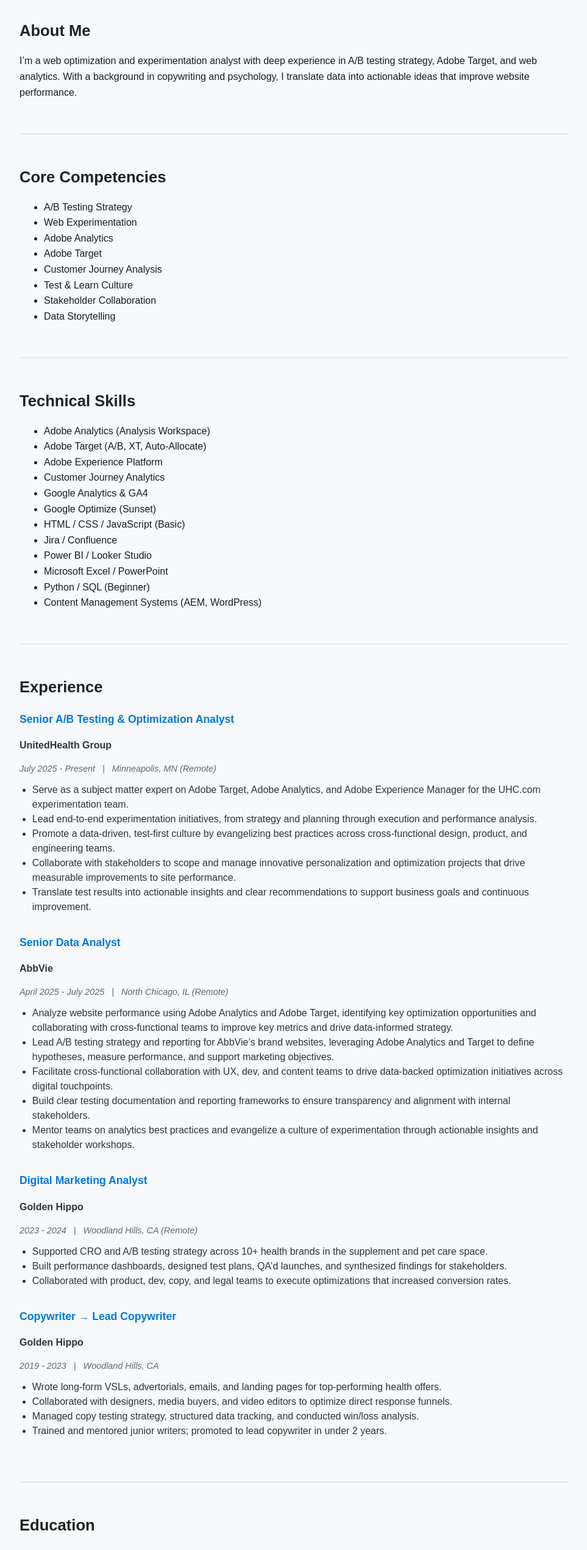
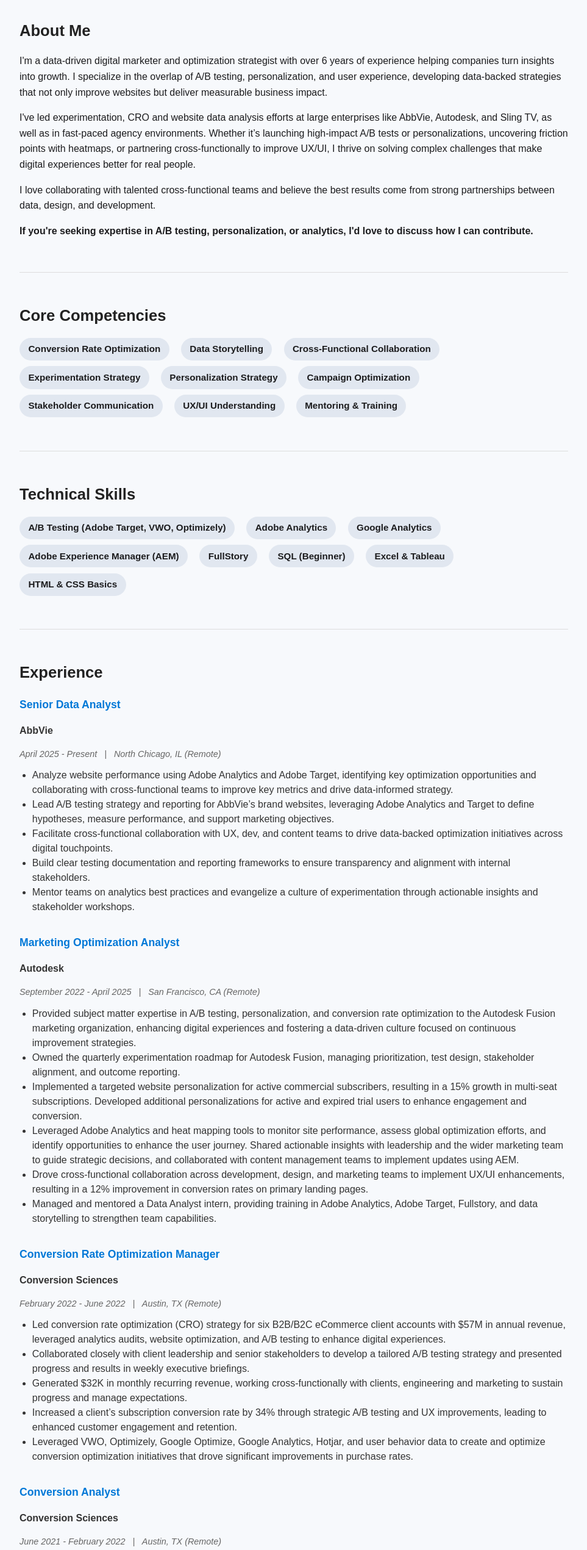
Before and after one commit to Kamschulte/lyndonkamschulte.github.io, a plain HTML site: page index.html in a window 1280 px wide. Shown: the part 240-2781 px from the top of the page at 61% size, without its empty margins (158-1121 px from the left). Drawn offline with Linux system fonts and the light colour scheme.

Commit message:
Update index.html

```diff
--- a/index.html
+++ b/index.html
@@ -12,7 +12,7 @@
 </script>
   <meta charset="UTF-8" />
   <meta name="viewport" content="width=device-width, initial-scale=1" />
-  <title>Lyndon Kamschulte | Senior A/B Testing & Optimization Analyst</title>
+  <title>Lyndon Kamschulte | Marketing Analyst</title>
   <link rel="icon" type="image/png" href="/favicon.png">
   <link rel="stylesheet" href="style.css" />
 </head>
@@ -26,7 +26,7 @@
     <div class="header-content">
       <div class="header-info">
         <h1>Lyndon Kamschulte</h1>
-        <p><strong>Senior A/B Testing & Optimization Analyst</strong><br />Web Optimization, A/B Testing and Analytics</p>
+        <p><strong>Senior Marketing Analyst</strong><br />Web Optimization, A/B Testing and Analytics</p>
       </div>
       <div class="header-actions">
         <a
@@ -57,42 +57,57 @@
   </header>
 
   <main>
-    <section id="about" class="panel">
+    <section id="about-me" class="panel">
       <h2>About Me</h2>
       <p>
-        I’m a web optimization and experimentation analyst with deep experience in A/B testing strategy, Adobe Target, and web analytics. With a background in copywriting and psychology, I translate data into actionable ideas that improve website performance.
+        I'm a data-driven digital marketer and optimization strategist with
+        over 6 years of experience helping companies turn insights into growth.
+        I specialize in the overlap of A/B testing, personalization, and user
+        experience, developing data-backed strategies that not only improve
+        websites but deliver measurable business impact.
       </p>
+      <p>
+        I've led experimentation, CRO and website data analysis efforts at large
+        enterprises like AbbVie, Autodesk, and Sling TV, as well as in fast-paced
+        agency environments. Whether it’s launching high-impact A/B tests or
+        personalizations, uncovering friction points with heatmaps, or
+        partnering cross-functionally to improve UX/UI, I thrive on solving
+        complex challenges that make digital experiences better for real people.
+      </p>
+      <p>
+        I love collaborating with talented cross-functional teams and believe the
+        best results come from strong partnerships between data, design, and
+        development.
+      </p>
+      <p><strong>If you're seeking expertise in A/B testing, personalization, or analytics, I'd love to discuss how I can contribute.</strong></p>
     </section>
 
     <section id="core-competencies" class="panel">
       <h2>Core Competencies</h2>
-      <ul class="two-column">
-        <li>A/B Testing Strategy</li>
-        <li>Web Experimentation</li>
-        <li>Adobe Analytics</li>
-        <li>Adobe Target</li>
-        <li>Customer Journey Analysis</li>
-        <li>Test & Learn Culture</li>
-        <li>Stakeholder Collaboration</li>
+      <ul class="skill-list">
+        <li>Conversion Rate Optimization</li>
         <li>Data Storytelling</li>
+        <li>Cross-Functional Collaboration</li>
+        <li>Experimentation Strategy</li>
+        <li>Personalization Strategy</li>
+        <li>Campaign Optimization</li>
+        <li>Stakeholder Communication</li>
+        <li>UX/UI Understanding</li>
+        <li>Mentoring & Training</li>
       </ul>
     </section>
 
     <section id="technical-skills" class="panel">
       <h2>Technical Skills</h2>
-      <ul class="two-column">
-        <li>Adobe Analytics (Analysis Workspace)</li>
-        <li>Adobe Target (A/B, XT, Auto-Allocate)</li>
-        <li>Adobe Experience Platform</li>
-        <li>Customer Journey Analytics</li>
-        <li>Google Analytics & GA4</li>
-        <li>Google Optimize (Sunset)</li>
-        <li>HTML / CSS / JavaScript (Basic)</li>
-        <li>Jira / Confluence</li>
-        <li>Power BI / Looker Studio</li>
-        <li>Microsoft Excel / PowerPoint</li>
-        <li>Python / SQL (Beginner)</li>
-        <li>Content Management Systems (AEM, WordPress)</li>
+      <ul class="skill-list-alt">
+        <li>A/B Testing (Adobe Target, VWO, Optimizely)</li>
+        <li>Adobe Analytics</li>
+        <li>Google Analytics</li>
+        <li>Adobe Experience Manager (AEM)</li>
+        <li>FullStory</li>
+        <li>SQL (Beginner)</li>
+        <li>Excel & Tableau</li>
+        <li>HTML & CSS Basics</li>
       </ul>
     </section>
 
@@ -100,66 +115,211 @@
       <h2>Experience</h2>
 
       <article>
-        <p class="job-title">Senior A/B Testing & Optimization Analyst</p>
-        <p class="company-name">UnitedHealth Group</p>
-        <p class="company-location-date">July 2025 - Present &nbsp;&nbsp;|&nbsp;&nbsp; Minneapolis, MN (Remote)</p>
+        <p class="job-title">Senior Data Analyst</p>
+        <p class="company-name">AbbVie</p>
+        <p class="company-location-date">
+          April 2025 - Present &nbsp;&nbsp;|&nbsp;&nbsp; North Chicago, IL (Remote)
+        </p>
         <ul>
-          <li>Serve as a subject matter expert on Adobe Target, Adobe Analytics, and Adobe Experience Manager for the UHC.com experimentation team.</li>
-          <li>Lead end-to-end experimentation initiatives, from strategy and planning through execution and performance analysis.</li>
-          <li>Promote a data-driven, test-first culture by evangelizing best practices across cross-functional design, product, and engineering teams.</li>
-          <li>Collaborate with stakeholders to scope and manage innovative personalization and optimization projects that drive measurable improvements to site performance.</li>
-          <li>Translate test results into actionable insights and clear recommendations to support business goals and continuous improvement.</li>
+          <li>
+            Analyze website performance using Adobe Analytics and Adobe Target,
+            identifying key optimization opportunities and collaborating with
+            cross-functional teams to improve key metrics and drive
+            data-informed strategy.
+          </li>
+          <li>
+            Lead A/B testing strategy and reporting for AbbVie’s brand websites,
+            leveraging Adobe Analytics and Target to define hypotheses, measure
+            performance, and support marketing objectives.
+          </li>
+          <li>
+            Facilitate cross-functional collaboration with UX, dev, and content
+            teams to drive data-backed optimization initiatives across digital
+            touchpoints.
+          </li>
+          <li>
+            Build clear testing documentation and reporting frameworks to ensure
+            transparency and alignment with internal stakeholders.
+          </li>
+          <li>
+            Mentor teams on analytics best practices and evangelize a culture of
+            experimentation through actionable insights and stakeholder
+            workshops.
+          </li>
         </ul>
       </article>
 
       <article>
-        <p class="job-title">Senior Data Analyst</p>
-        <p class="company-name">AbbVie</p>
-        <p class="company-location-date">April 2025 - July 2025 &nbsp;&nbsp;|&nbsp;&nbsp; North Chicago, IL (Remote)</p>
+        <p class="job-title">Marketing Optimization Analyst</p>
+        <p class="company-name">Autodesk</p>
+        <p class="company-location-date">
+          September 2022 - April 2025 &nbsp;&nbsp;|&nbsp;&nbsp; San Francisco, CA
+          (Remote)
+        </p>
         <ul>
-          <li>Analyze website performance using Adobe Analytics and Adobe Target, identifying key optimization opportunities and collaborating with cross-functional teams to improve key metrics and drive data-informed strategy.</li>
-          <li>Lead A/B testing strategy and reporting for AbbVie’s brand websites, leveraging Adobe Analytics and Target to define hypotheses, measure performance, and support marketing objectives.</li>
-          <li>Facilitate cross-functional collaboration with UX, dev, and content teams to drive data-backed optimization initiatives across digital touchpoints.</li>
-          <li>Build clear testing documentation and reporting frameworks to ensure transparency and alignment with internal stakeholders.</li>
-          <li>Mentor teams on analytics best practices and evangelize a culture of experimentation through actionable insights and stakeholder workshops.</li>
+          <li>
+            Provided subject matter expertise in A/B testing, personalization,
+            and conversion rate optimization to the Autodesk Fusion marketing
+            organization, enhancing digital experiences and fostering a
+            data-driven culture focused on continuous improvement strategies.
+          </li>
+          <li>
+            Owned the quarterly experimentation roadmap for Autodesk Fusion,
+            managing prioritization, test design, stakeholder alignment, and
+            outcome reporting.
+          </li>
+          <li>
+            Implemented a targeted website personalization for active commercial
+            subscribers, resulting in a 15% growth in multi-seat subscriptions.
+            Developed additional personalizations for active and expired trial
+            users to enhance engagement and conversion.
+          </li>
+          <li>
+            Leveraged Adobe Analytics and heat mapping tools to monitor site
+            performance, assess global optimization efforts, and identify
+            opportunities to enhance the user journey. Shared actionable
+            insights with leadership and the wider marketing team to guide
+            strategic decisions, and collaborated with content management teams
+            to implement updates using AEM.
+          </li>
+          <li>
+            Drove cross-functional collaboration across development, design, and
+            marketing teams to implement UX/UI enhancements, resulting in a 12%
+            improvement in conversion rates on primary landing pages.
+          </li>
+          <li>
+            Managed and mentored a Data Analyst intern, providing training in
+            Adobe Analytics, Adobe Target, Fullstory, and data storytelling to
+            strengthen team capabilities.
+          </li>
         </ul>
       </article>
 
       <article>
-        <p class="job-title">Digital Marketing Analyst</p>
-        <p class="company-name">Golden Hippo</p>
-        <p class="company-location-date">2023 - 2024 &nbsp;&nbsp;|&nbsp;&nbsp; Woodland Hills, CA (Remote)</p>
+        <p class="job-title">Conversion Rate Optimization Manager</p>
+        <p class="company-name">Conversion Sciences</p>
+        <p class="company-location-date">
+          February 2022 - June 2022 &nbsp;&nbsp;|&nbsp;&nbsp; Austin, TX (Remote)
+        </p>
         <ul>
-          <li>Supported CRO and A/B testing strategy across 10+ health brands in the supplement and pet care space.</li>
-          <li>Built performance dashboards, designed test plans, QA’d launches, and synthesized findings for stakeholders.</li>
-          <li>Collaborated with product, dev, copy, and legal teams to execute optimizations that increased conversion rates.</li>
+          <li>
+            Led conversion rate optimization (CRO) strategy for six B2B/B2C
+            eCommerce client accounts with $57M in annual revenue, leveraged
+            analytics audits, website optimization, and A/B testing to enhance
+            digital experiences.
+          </li>
+          <li>
+            Collaborated closely with client leadership and senior stakeholders to
+            develop a tailored A/B testing strategy and presented progress and
+            results in weekly executive briefings.
+          </li>
+          <li>
+            Generated $32K in monthly recurring revenue, working cross-functionally
+            with clients, engineering and marketing to sustain progress and manage
+            expectations.
+          </li>
+          <li>
+            Increased a client’s subscription conversion rate by 34% through
+            strategic A/B testing and UX improvements, leading to enhanced customer
+            engagement and retention.
+          </li>
+          <li>
+            Leveraged VWO, Optimizely, Google Optimize, Google Analytics, Hotjar,
+            and user behavior data to create and optimize conversion optimization
+            initiatives that drove significant improvements in purchase rates.
+          </li>
         </ul>
       </article>
 
       <article>
-        <p class="job-title">Copywriter → Lead Copywriter</p>
-        <p class="company-name">Golden Hippo</p>
-        <p class="company-location-date">2019 - 2023 &nbsp;&nbsp;|&nbsp;&nbsp; Woodland Hills, CA</p>
+        <p class="job-title">Conversion Analyst</p>
+        <p class="company-name">Conversion Sciences</p>
+        <p class="company-location-date">
+          June 2021 - February 2022 &nbsp;&nbsp;|&nbsp;&nbsp; Austin, TX (Remote)
+        </p>
         <ul>
-          <li>Wrote long-form VSLs, advertorials, emails, and landing pages for top-performing health offers.</li>
-          <li>Collaborated with designers, media buyers, and video editors to optimize direct response funnels.</li>
-          <li>Managed copy testing strategy, structured data tracking, and conducted win/loss analysis.</li>
-          <li>Trained and mentored junior writers; promoted to lead copywriter in under 2 years.</li>
+          <li>
+            Successfully managed four eCommerce client accounts within the first
+            month of employment during the COO's paternity leave, maintaining key
+            client relationships and delivering measurable conversion rate
+            improvements.
+          </li>
+          <li>
+            Utilized Google Analytics, VWO, Optimizely, and event tracking tools to
+            design and implement comprehensive A/B testing strategies, identifying
+            key opportunities for conversion improvements.
+          </li>
         </ul>
       </article>
-    </section>
 
-    <section id="education" class="panel">
-      <h2>Education</h2>
-      <p><strong>University of Wisconsin–Madison</strong><br />Bachelor of Arts, Psychology (2017)</p>
-    </section>
+      <article>
+        <p class="job-title">International Marketing Specialist II: Website Optimization & Strategy</p>
+        <p class="company-name">Sling TV | DISH</p>
+        <p class="company-location-date">April 2020 - June 2021 &nbsp;&nbsp;|&nbsp;&nbsp; Denver, CO</p>
+        <ul>
+          <li>
+            Led Sling TV’s international website authoring and optimization strategy
+            for 15 language groups using Adobe Experience Manager, SEO best
+            practices, analytics insights and A/B testing to enhance digital
+            experiences.
+          </li>
+          <li>
+            Developed A/B tests and experiences using Adobe Target, increasing trial
+            and conversion rates.
+          </li>
+          <li>
+            Created weekly and ad-hoc performance reports using Adobe Analytics,
+            providing actionable insights to leadership teams that drove customer
+            acquisition and optimized marketing campaigns.
+          </li>
+          <li>
+            Managed website content authoring in AEM, optimized UX/UI across devices,
+            enhanced customer journeys, and led performance monitoring efforts to
+            ensure high engagement and conversion rates.
+          </li>
+        </ul>
+      </article>
 
-    <section id="projects" class="panel">
-      <h2>Projects</h2>
-      <ul>
-        <li><strong>Online Retail SQL Project</strong> — Analyzed e-commerce performance using SQL and Python. ELI5-style walkthrough on GitHub. (2024)</li>
-        <li><strong>Resume Website</strong> — Designed and coded this resume site using HTML, CSS, and Adobe Fonts. (2024)</li>
-      </ul>
+      <article>
+        <p class="job-title">International Marketing Specialist</p>
+        <p class="company-name">Sling TV | DISH</p>
+        <p class="company-location-date">February 2019 - April 2020 &nbsp;&nbsp;|&nbsp;&nbsp; Denver, CO</p>
+        <ul>
+          <li>
+            Led website content management, AEM authoring, SEO strategy, and site
+            optimization efforts, resulting in increased engagement and subscriber
+            growth.
+          </li>
+          <li>Monitored key website performance metrics using Google Analytics and Adobe Analytics.</li>
+          <li>
+            Executed a sitewide accessibility assessment, aligning with WCAG
+            standards to ensure an inclusive and compliant user experience.
+          </li>
+          <li>
+            Managed the migration of Sling TV’s blog and content assets from WordPress
+            to AEM, ensuring SEO compliance, content integrity, and a seamless user
+            experience across international markets.
+          </li>
+          <li>
+            Collaborated effectively with engineering and UI/UX teams to enhance AEM
+            components, improving the design and function of the sling.com website.
+          </li>
+        </ul>
+      </article>
+
+      <article>
+        <p class="job-title">Digital Development Intern</p>
+        <p class="company-name">National Business Furniture</p>
+        <p class="company-location-date">April 2018 – August 2018 &nbsp;&nbsp;|&nbsp;&nbsp; Milwaukee, WI</p>
+        <ul>
+          <li>
+            Supported the website development team during a site migration,
+            collaborating with IT, engineering, and marketing in an agile
+            environment.
+          </li>
+          <li>Documented new systems to streamline processes and ensure efficient knowledge transfer.</li>
+        </ul>
+      </article>
     </section>
   </main>
 </body>
```
